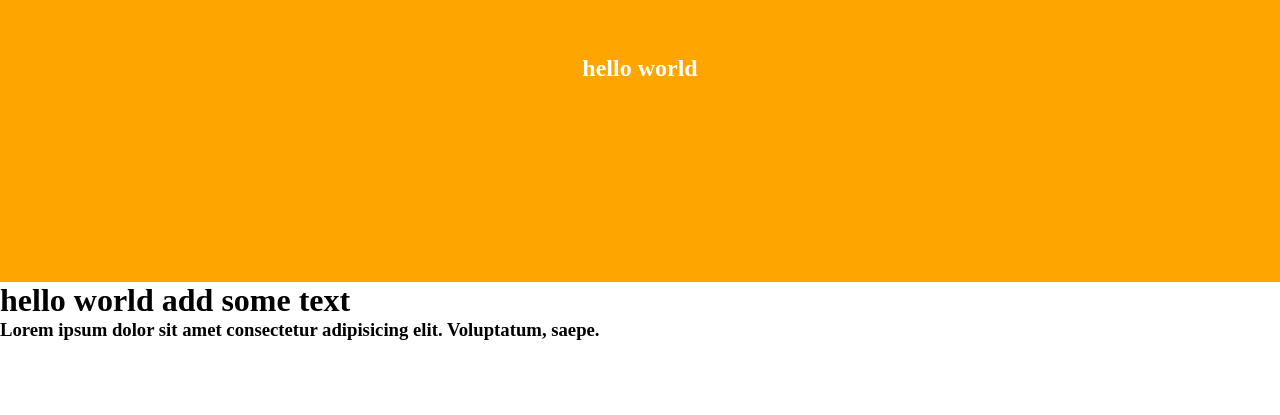
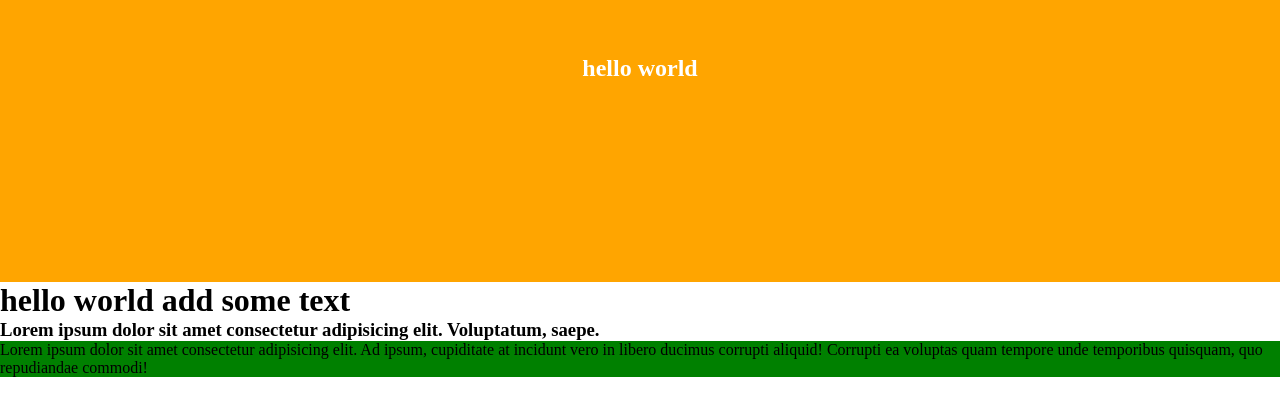
Before and after one commit to dev-ahmed-sakib/simple-web, a plain HTML site: page index.html in a window 1280 px wide. Shown: the part 145-560 px from the top of the page. Drawn offline with Linux system fonts and the light colour scheme.

Commit message:
new p paragarah

```diff
--- a/index.html
+++ b/index.html
@@ -11,5 +11,6 @@
     <h2>hello world</h2>
     <h1>hello world add some text</h1>
     <h3>Lorem ipsum dolor sit amet consectetur adipisicing elit. Voluptatum, saepe.</h3>
+    <p style="background-color: green;">Lorem ipsum dolor sit amet consectetur adipisicing elit. Ad ipsum, cupiditate at incidunt vero in libero ducimus corrupti aliquid! Corrupti ea voluptas quam tempore unde temporibus quisquam, quo repudiandae commodi!</p>
 </body>
 </html>
```
